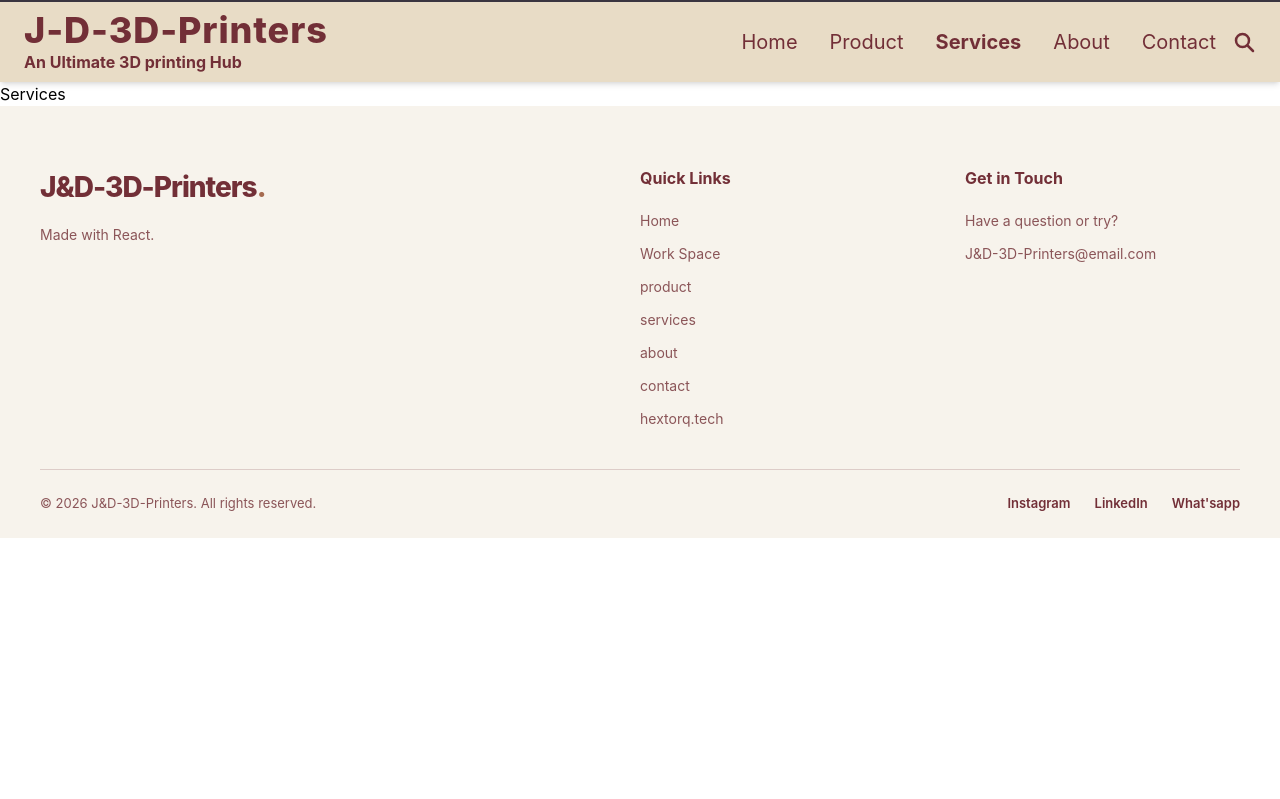
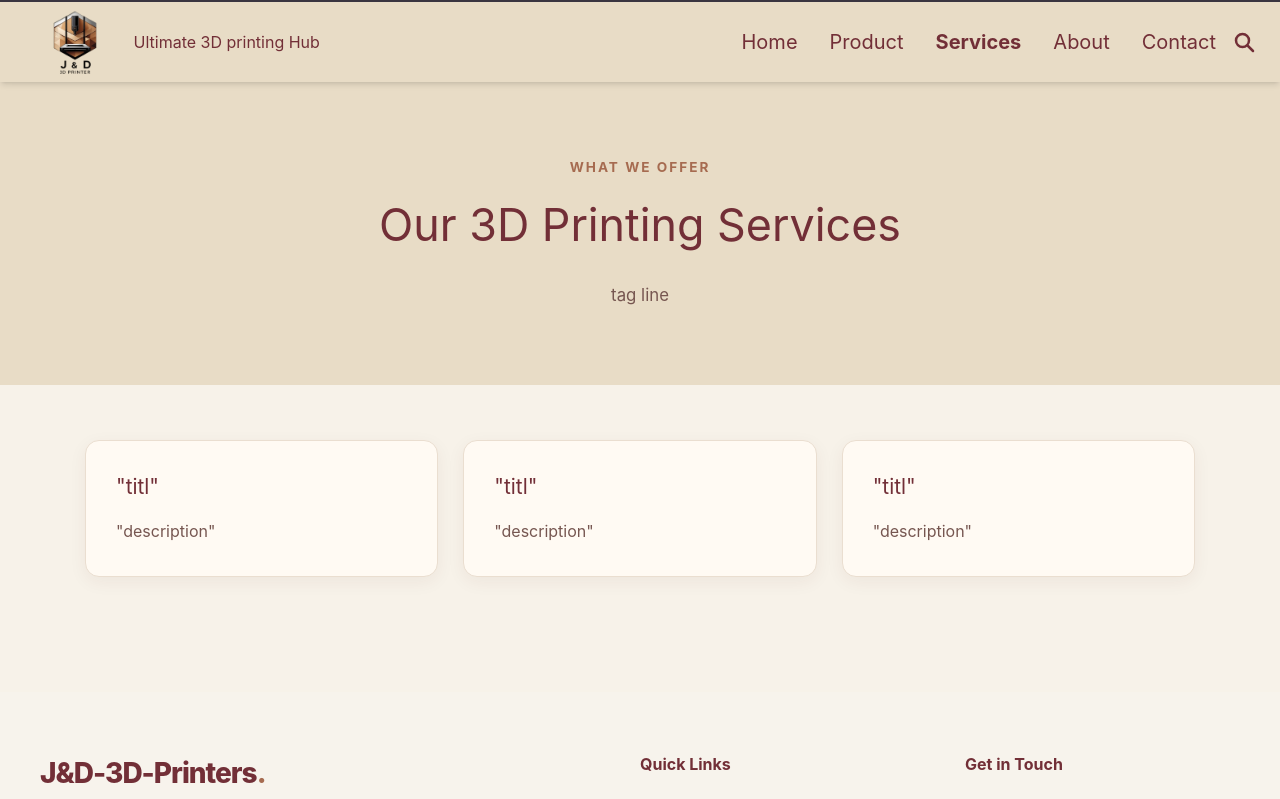
Before and after one commit to hextorq/J-D-3D-Printers, a React (Vite) app: page /services in a window 1280 px wide. Shown: the top 799 px of the page. Built offline with nearby package versions, Linux system fonts and the light colour scheme.

Commit message:
added logo in navbar, social links in footer, demo about page, demo about page, contact page

```diff
--- a/src/Components/Footer.jsx
+++ b/src/Components/Footer.jsx
@@ -41,7 +41,7 @@ export const Footer = () => {
             <h3>Get in Touch</h3>
             <p>Have a question or try?</p>
             <a href="mailto:J&D-3D-Printers@email.com">
-              J&D-3D-Printers@email.com
+              praveenyasu@icloud.com
             </a>
           </div>
         </div>
@@ -62,7 +62,7 @@ export const Footer = () => {
                rel="noreferrer">
               LinkedIn
             </a>
-            <a href="https://www.linkedin.com/company/hextorq-technologies/posts/"
+            <a href="https://wa.me/919952737453"
                target="_blank"
                rel="noreferrer">
               What'sapp
--- a/src/Components/Navbar.jsx
+++ b/src/Components/Navbar.jsx
@@ -1,6 +1,7 @@
 import { useState } from "react";
 import { NavLink } from "react-router-dom";
 import React from "react";
+import logo from "../assets/logo.png";
 
 const links = [
   { to: "/", label: "Home", end: true },
@@ -20,17 +21,21 @@ export const Navbar = () => {
 
   return (
     <nav className="sticky top-0 z-50 bg-[#e8dcc6] border-t-2 border-[#3a3540] shadow-md">
-      <div className="mx-auto flex items-center justify-between px-6 py-2">
-        <NavLink to="/" className="flex flex-col leading-tight">
-          <span className="text-3xl md:text-4xl font-extrabold tracking-wide text-[#722f37]">
-            J-D-3D-Printers
-          </span>
-          <span className="text-sm md:text-base font-bold text-[#722f37]">
-            An Ultimate 3D printing Hub
-          </span>
+      <div className="mx-auto flex min-h-20 w-full items-center justify-between gap-4 px-4 py-2 sm:px-6">
+        <NavLink to="/" className="flex shrink-0 items-center leading-tight">
+          <div className="flex items-center gap-2">
+            <img
+              src={logo}
+              alt="J&D 3D Printer"
+              className="h-16 w-auto  object-contain"
+            />
+            <p className="text-left text-[16px] text-[#722f37]">
+              Ultimate 3D printing Hub
+            </p>
+          </div>
         </NavLink>
         <div className="flex items-center gap-4">
-          <ul className="hidden md:flex items-center gap-8">
+          <ul className="hidden md:flex items-center gap-6 lg:gap-8">
             {links.map((l) => (
               <li key={l.to}>
                 <NavLink to={l.to} end={l.end} className={linkClass}>
@@ -40,7 +45,7 @@ export const Navbar = () => {
             ))}
           </ul>
 
-          <NavLink to="/search" aria-label="Search" className="text-[#722f37]">
+          <NavLink to="/search" aria-label="Search" className="flex shrink-0 items-center text-[#722f37]">
             <svg
               className="h-6 w-6"
               viewBox="0 0 24 24"
--- a/src/Pages/About.jsx
+++ b/src/Pages/About.jsx
@@ -2,6 +2,48 @@ import React from 'react'
 
 export const About = () => {
   return (
-    <div>About</div>
-  )
-}
+    <section className="about-page">
+      <div className="about-hero">
+        <p className="about-label">ABOUT US</p>
+        <h1>Ideas Made Real with 3D Printing</h1>
+        <p>
+          At J&D-3D-Printers, we transform creative ideas into real,
+        </p>
+      </div>
+
+      <div className="about-content">
+        <div className="about-card">
+          <h2>Who We Are</h2>
+          <p>
+            xyz
+          </p>
+        </div>
+
+        <div className="about-card">
+          <h2>What We Do</h2>
+          <ul>
+            <li>Custom 3D printing</li>
+            <li>xxx</li>
+            <li>home decors</li>
+            <li>prebuild 3d projects</li>
+          </ul>
+        </div>
+
+        <div className="about-card">
+          <h2>Our Mission</h2>
+          <p>
+            goal,objective
+          </p>
+        </div>
+      </div>
+{/*
+      <div className="about-cta">
+        <h2>Have an Idea?</h2>
+        <p>Let’s turn your imagination into something real.</p>
+        <a href="/contact" className="about-btn">
+          Contact Us →
+        </a>
+      </div> */}
+    </section>
+  );
+};
--- a/src/Pages/Contact.jsx
+++ b/src/Pages/Contact.jsx
@@ -1,7 +1,57 @@
-import React from 'react'
+import React from "react";
 
 export const Contact = () => {
   return (
-    <div>Contact</div>
-  )
-}
+    <>
+    <section className="contact">
+      <h1 className="rr">Contact Us</h1>
+
+      <div className="btn-group">
+        <a
+          href="https://www.instagram.com/hextorq"
+          target="_blank"
+          rel="noopener noreferrer"
+          className="social-btn"
+        >
+          Instagram
+        </a>
+
+        <a
+          href="https://www.linkedin.com/company/hextorq-technologies/posts/"
+          target="_blank"
+          rel="noopener noreferrer"
+          className="social-btn"
+        >
+          LinkedIn
+        </a>
+
+        <a
+          href="https://wa.me/919952737453"
+          target="_blank"
+          rel="noopener noreferrer"
+          className="social-btn"
+        >
+          WhatsApp
+        </a>
+      </div>
+
+      <div className="contact-map">
+        <h2>shop location</h2>
+
+        <iframe
+          title="J&D 3D Printers location"
+          src="https://www.google.com/maps/embed?pb=!1m18!1m12!1m3!1d489.63343586671!2d76.97075025721202!3d10.958274840912399!2m3!1f0!2f0!3f0!3m2!1i1024!2i768!4f13.1!3m3!1m2!1s0x3ba85a31e42e19bb%3A0x657d1e7e992100f1!2sN.R.P.%20Hospitals!5e0!3m2!1sen!2sin!4v1793775930430!5m2!1sen!2sin"
+          width="100%"
+          height="350"
+          style={{ border: 0, borderRadius: "12px" }}
+          allowFullScreen
+          loading="lazy"
+          referrerPolicy="strict-origin-when-cross-origin"
+        />
+      </div>
+      </section>
+    </>
+  );
+};
+
+export default Contact;
--- a/src/Pages/Services.jsx
+++ b/src/Pages/Services.jsx
@@ -1,7 +1,30 @@
-import React from 'react'
+import React from "react";
 
 export const Services = () => {
   return (
-    <div>Services</div>
-  )
-}
+    <main className="services-page">
+      <section className="services-hero">
+        <p className="services-label">WHAT WE OFFER</p>
+        <h1>Our 3D Printing Services</h1>
+        <p>
+          tag line
+        </p>
+      </section>
+
+      <section className="services-section">
+        <article>
+              <h2>"titl"</h2>
+              <p>"description"</p>
+        </article>
+        <article>
+              <h2>"titl"</h2>
+              <p>"description"</p>
+        </article>
+        <article>
+              <h2>"titl"</h2>
+              <p>"description"</p>
+        </article>
+      </section>
+    </main>
+  );
+};
--- a/src/index.css
+++ b/src/index.css
@@ -1,5 +1,4 @@
 @import "tailwindcss";
-
 
 /* Main Footer */
 .footer {
@@ -547,3 +546,295 @@
     width: 100%;
   }
 }
+
+/* //contact us */
+
+.contact {
+  background-color: #e8dcc6;
+  background-color: #e8dcc6;
+}
+
+.social-btn {
+  align-items: center;
+  gap: 8px;
+  background-color: #722f37;
+  color: #e8dcc6;
+  border: none;
+  border-radius: 8px;
+  padding: 10px 13px;
+  font-size: 16px;
+  font-weight: 600;
+  cursor: pointer;
+  transition: background-color 0.3s ease;
+}
+
+.social-btn:hover {
+  background-color: #8b3d46;
+}
+
+.social-btn span {
+  font-size: 16px;
+  transition: transform 0.3s ease;
+}
+
+.social-btn:hover span {
+  transform: translateX(3px);
+}
+
+
+
+.contact-map {
+  max-width: 1100px;
+  margin: 30px auto;
+  padding: 20px;
+}
+
+.contact-map h2 {
+  color: #722f37;
+  margin-bottom: 15px;
+}
+
+.btn-group {
+  display: flex;
+  flex-wrap: wrap;
+  gap: 12px;
+  margin: 20px 0 30px;
+  justify-content: center;
+}
+
+.contact-map {
+  max-width: 1100px;
+  margin: 30px auto;
+  padding: 20px;
+}
+
+.contact-map h2 {
+  color: #722f37;
+  margin-bottom: 15px;
+  font-size: 20px;
+  font-weight: 700;
+  justify-content: center;
+  display: flex;
+}
+.rr {
+  color: #722f37;
+  margin-bottom: 15px;
+  display: flex;
+  justify-content: center;
+  font-size: 30px;
+  font-weight: 700;
+}
+
+.contact-map iframe {
+  display: block;
+  width: 100%;
+  height: 350px;
+  border: 0;
+}
+
+
+
+.about-page {
+  background-color: #f7f2e9;
+  color: #722f37;
+  padding-bottom: 60px;
+}
+
+.about-hero {
+  text-align: center;
+  padding: 80px 20px;
+  background-color: #e8dcc6;
+}
+
+.about-label {
+  font-weight: 700;
+  letter-spacing: 2px;
+  color: #a66b50;
+}
+
+.about-hero h1 {
+  font-size: 2.8rem;
+  margin: 15px 0;
+}
+
+.about-hero p {
+  max-width: 700px;
+  margin: 0 auto;
+  line-height: 1.7;
+  color: #6b4a45;
+}
+
+.about-content {
+  max-width: 1100px;
+  margin: 50px auto;
+  padding: 0 20px;
+  display: grid;
+  grid-template-columns: repeat(3, 1fr);
+  gap: 25px;
+}
+
+.about-card {
+  background: #fffaf3;
+  padding: 30px;
+  border-radius: 14px;
+  box-shadow: 0 5px 18px rgba(80, 40, 35, 0.08);
+}
+
+.about-card h2 {
+  margin-top: 0;
+  color: #722f37;
+}
+
+.about-card p,
+.about-card li {
+  color: #765650;
+  line-height: 1.8;
+}
+
+.about-card ul {
+  padding-left: 20px;
+}
+
+.about-cta {
+  text-align: center;
+  margin: 40px 20px 0;
+  padding: 45px 20px;
+  background: #722f37;
+  color: #fffaf3;
+  border-radius: 14px;
+}
+
+.about-cta p {
+  margin-bottom: 25px;
+}
+
+.about-btn {
+  display: inline-block;
+  padding: 12px 24px;
+  background: #e8dcc6;
+  color: #722f37;
+  text-decoration: none;
+  font-weight: 700;
+  border-radius: 8px;
+  transition: 0.3s;
+}
+
+.about-btn:hover {
+  background: #fffaf3;
+  transform: translateY(-2px);
+}
+
+@media (max-width: 768px) {
+  .about-hero h1 {
+    font-size: 2rem;
+  }
+
+  .about-content {
+    grid-template-columns: 1fr;
+  }
+}
+
+
+/* Main page */
+.services-page {
+  background-color: #f7f2e9;
+  color: #722f37;
+  min-height: 70vh;
+  padding-bottom: 60px;
+}
+
+/* Hero section */
+.services-hero {
+  text-align: center;
+  padding: 75px 20px;
+  background-color: #e8dcc6;
+}
+
+.services-label {
+  color: #a66b50;
+  font-size: 0.85rem;
+  font-weight: 700;
+  letter-spacing: 2px;
+  margin-bottom: 15px;
+}
+
+.services-hero h1 {
+  font-size: 2.8rem;
+  margin: 0 0 20px;
+  color: #722f37;
+}
+
+.services-hero p:last-child {
+  max-width: 700px;
+  margin: 0 auto;
+  color: #765650;
+  font-size: 1.05rem;
+  line-height: 1.8;
+}
+
+/* Services section */
+.services-section {
+  max-width: 1150px;
+  margin: 55px auto;
+  padding: 0 20px;
+
+  display: grid;
+  grid-template-columns: repeat(3, 1fr);
+  gap: 25px;
+}
+
+/* Individual service cards */
+.services-section article {
+  background-color: #fffaf3;
+  padding: 30px;
+  border: 1px solid #eaded0;
+  border-radius: 14px;
+  box-shadow: 0 5px 18px rgba(80, 40, 35, 0.06);
+
+  transition: transform 0.25s ease, box-shadow 0.25s ease;
+}
+
+.services-section article:hover {
+  transform: translateY(-6px);
+  box-shadow: 0 12px 25px rgba(80, 40, 35, 0.12);
+}
+
+.services-section article h2 {
+  color: #722f37;
+  font-size: 1.3rem;
+  margin: 0 0 15px;
+}
+
+.services-section article p {
+  color: #765650;
+  font-size: 1rem;
+  line-height: 1.8;
+  margin: 0;
+}
+
+/* Responsive layout */
+@media (max-width: 900px) {
+  .services-section {
+    grid-template-columns: repeat(2, 1fr);
+  }
+}
+
+@media (max-width: 600px) {
+  .services-hero {
+    padding: 55px 20px;
+  }
+
+  .services-hero h1 {
+    font-size: 2rem;
+  }
+
+  .services-section {
+    grid-template-columns: 1fr;
+    gap: 18px;
+    margin: 35px auto;
+  }
+
+  .services-section article {
+    padding: 25px;
+  }
+}
```
Also changed, not shown: src/assets/logo.png.
